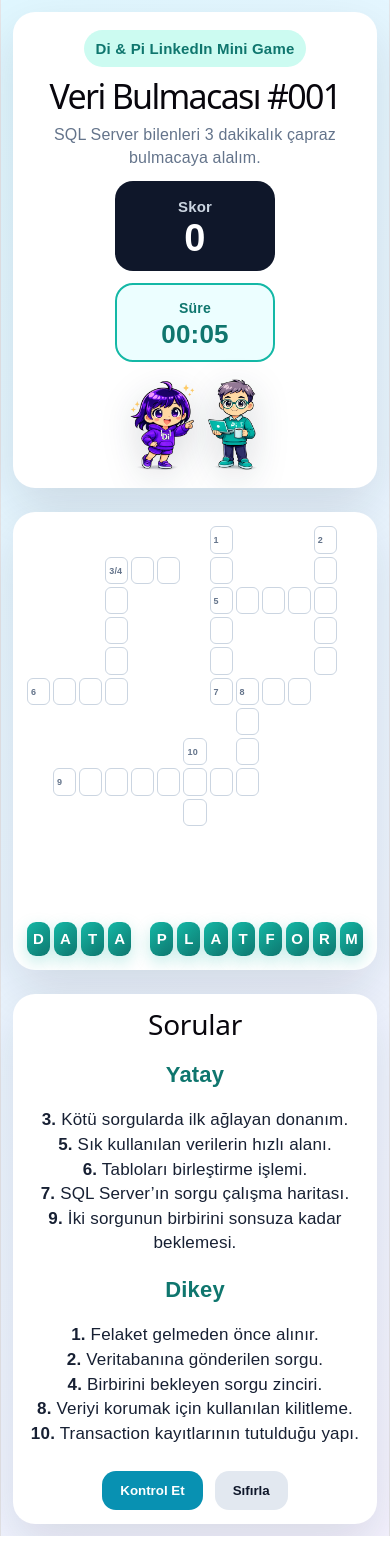
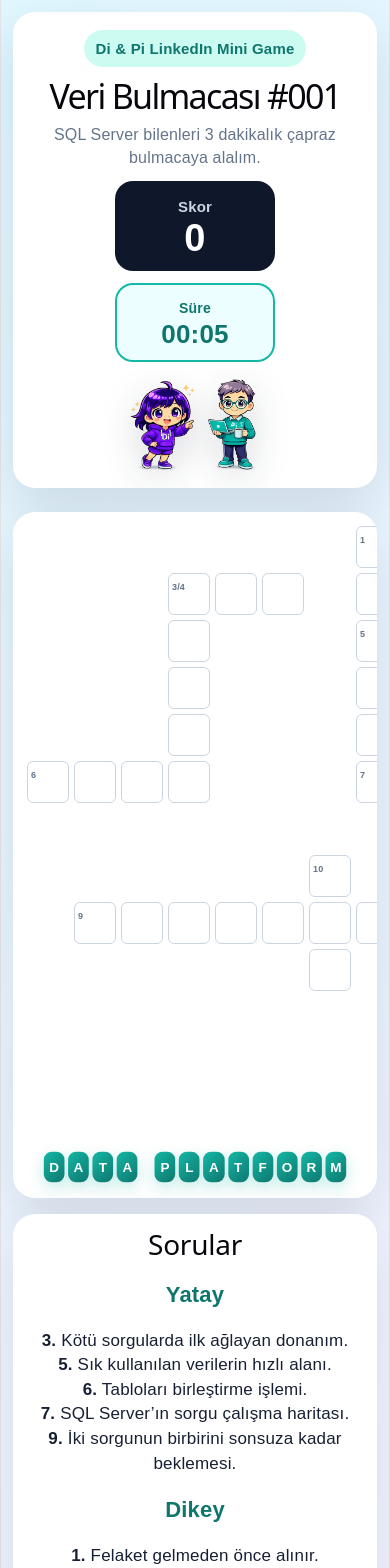
Before and after one commit to oguzkkutlu-dp/di-pi-crossword, a React (Vite) app: page / in a window 390 px wide. Shown: the top 1568 px of the page. Before the commit the page ends 1536 px from the top, so only its background shows below. Built offline with nearby package versions, Linux system fonts and the light colour scheme; the HTML template or start-up script is replaced by a standard one.

Commit message:
add css iphne

```diff
--- a/src/App.css
+++ b/src/App.css
@@ -174,6 +174,7 @@ h1 {
 
 .cell {
   aspect-ratio: 1;
+  width: 100%;
   position: relative;
   border-radius: 6px;
   min-width: 0;
@@ -440,14 +441,17 @@ button.secondary {
 
 /* PHONE */
 
-@media (max-width: 768px) {
+ @media (max-width: 768px) {
+
   .page {
     padding: 12px;
   }
 
   .hero {
+    grid-template-columns: 1fr;
     padding: 18px;
     gap: 12px;
+    text-align: center;
     border-radius: 22px;
   }
 
@@ -467,8 +471,9 @@ button.secondary {
 
   .score,
   .timer-box {
+    margin: 0 auto;
     min-width: 160px;
-    max-width: 260px;
+    max-width: 240px;
   }
 
   .score strong {
@@ -493,19 +498,36 @@ button.secondary {
     max-width: 92px;
   }
 
+  .layout {
+    grid-template-columns: 1fr;
+    gap: 16px;
+  }
+
   .board,
   .panel {
     padding: 14px;
     border-radius: 22px;
   }
 
+  .board {
+    overflow-x: auto;
+  }
+
   .grid {
-    gap: 3px;
+    grid-template-columns: repeat(13, 1fr);
+    gap: 5px;
+    min-width: 100%;
+  }
+
+  .cell {
+    width: 100%;
+    min-width: 42px;
+    aspect-ratio: 1;
   }
 
   .cell input {
-    font-size: 16px;
-    padding-top: 8px;
+    font-size: 20px;
+    padding-top: 6px;
   }
 
   .num {
@@ -517,6 +539,8 @@ button.secondary {
   .brand-row {
     margin-top: 18px;
     gap: 4px;
+    transform: scale(0.9);
+    transform-origin: center;
   }
 
   .brand-cell {
@@ -545,4 +569,10 @@ button.secondary {
   .buttons {
     justify-content: center;
   }
+
+  .help-modal,
+  .success-modal {
+    padding: 22px;
+  }
+
 }
```
